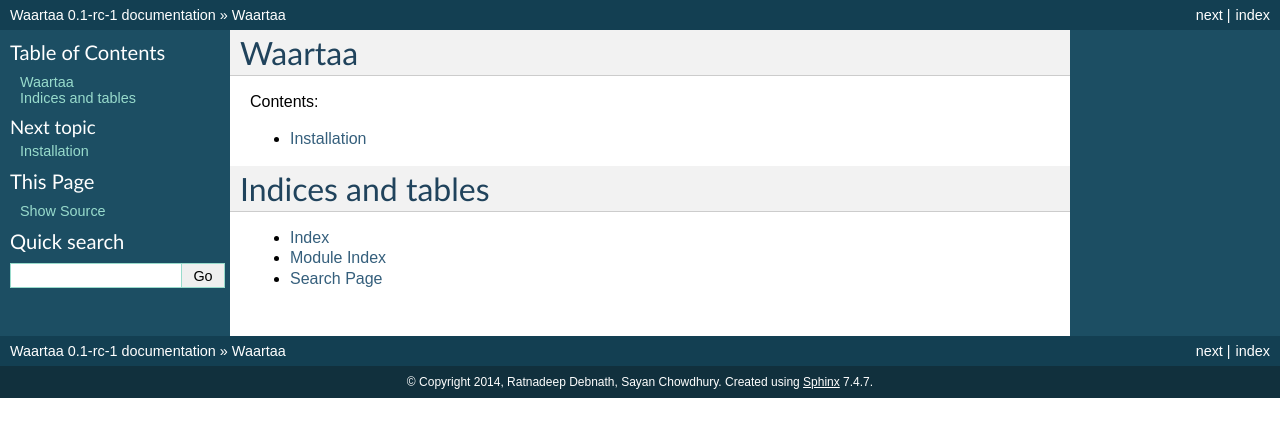
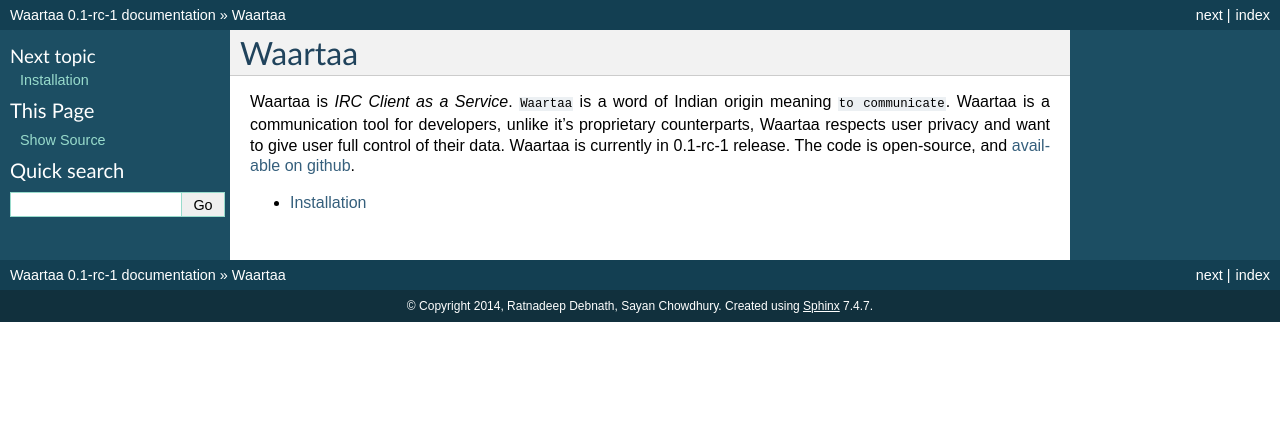
Before and after one commit to waartaa/waartaa, a Sphinx documentation site: the page built from docs/source/index.rst, in a window 1280 px wide. Shown: the top 437 px of the page. Built offline with Sphinx 7.4.7, drawn with Linux system fonts in a browser that asks for light colours.

Commit message:
docs: add about waartaa in index page

```diff
--- a/docs/source/index.rst
+++ b/docs/source/index.rst
@@ -1,17 +1,14 @@
 Waartaa
 =======
 
-Contents:
+Waartaa is *IRC Client as a Service*. ``Waartaa`` is a word of Indian origin
+meaning ``to communicate``. Waartaa is a communication tool for developers,
+unlike it's proprietary counterparts, Waartaa respects user privacy and want
+to give user full control of their data. Waartaa is currently in 0.1-rc-1
+release. The code is open-source, and `available on github
+<https://www.github.com/waartaa/waartaa>`_.
 
 .. toctree::
    :maxdepth: 2
 
    installation
-
-
-Indices and tables
-==================
-
-* :ref:`genindex`
-* :ref:`modindex`
-* :ref:`search`
```
